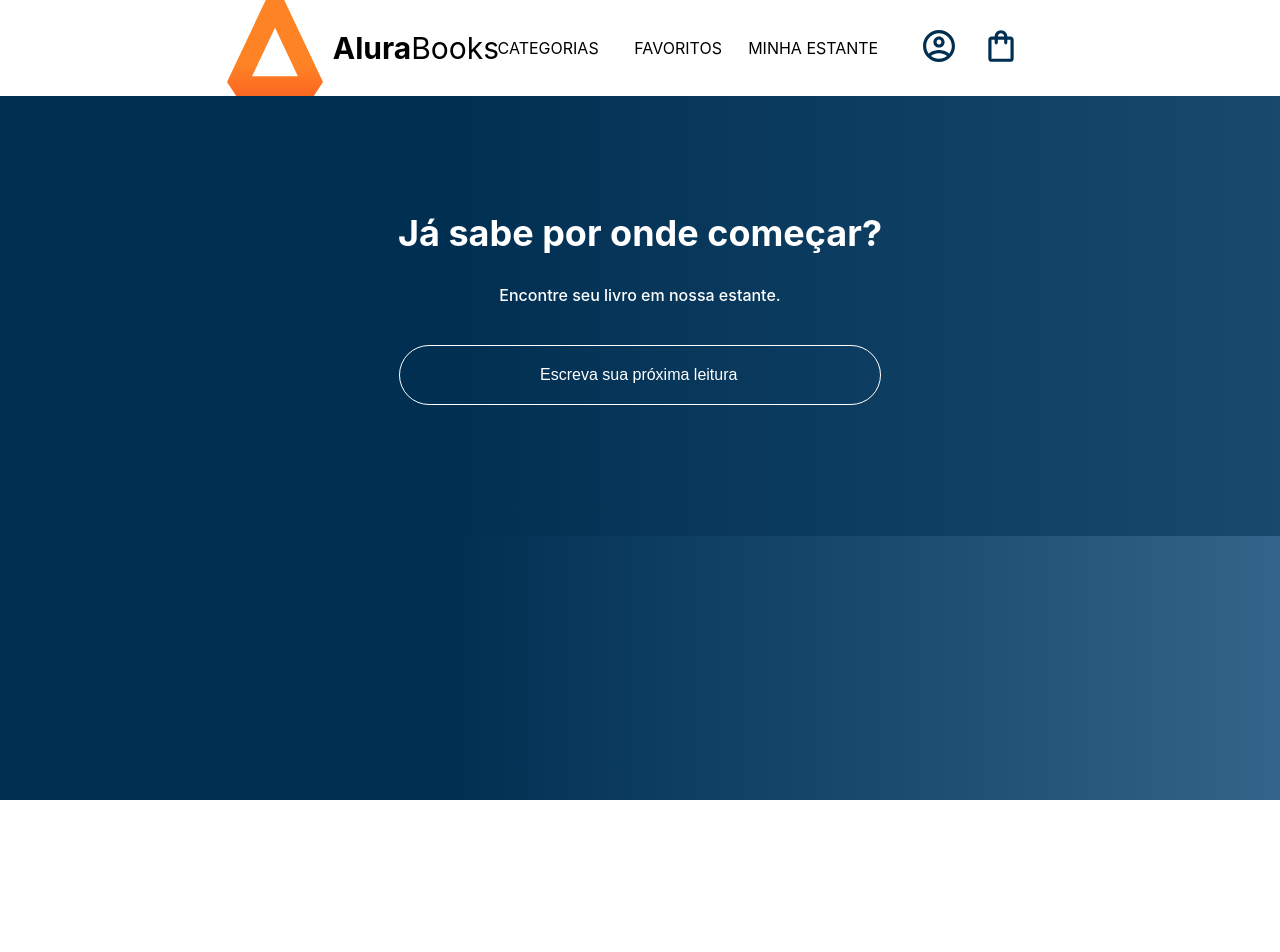
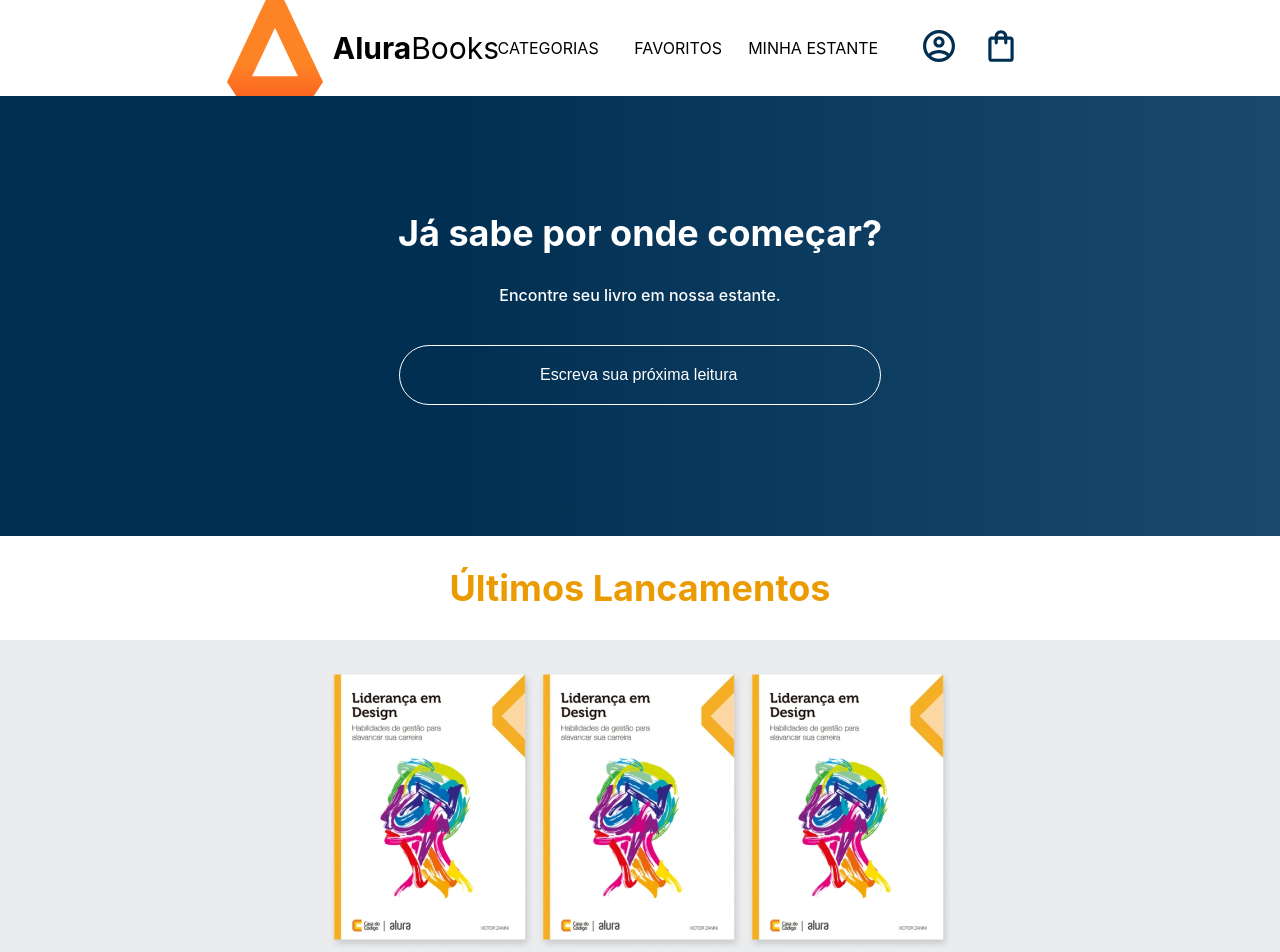
Before and after one commit to ggrando/alura-books, a React (Create React App) app: page / in a window 1280 px wide. Shown: the top 952 px of the page. Before the commit the page ends 800 px from the top, so only its background shows below. Built offline with nearby package versions, Linux system fonts and the light colour scheme.

Commit message:
aula de props

```diff
--- a/src/App.js
+++ b/src/App.js
@@ -1,6 +1,7 @@
 import Header from './componentes/Header'
 import Pesquisa from './componentes/Pesquisa'
 import styled from 'styled-components'
+import UltimosLancamentos from './componentes/UltimosLancamentos'
 
 const AppContainer = styled.div`
   width: 100vw;
@@ -14,8 +15,8 @@
     <AppContainer>
       <Header />
       <Pesquisa />
+      <UltimosLancamentos />
     </AppContainer>
-
   );
 }
 
--- a/src/componentes/Pesquisa/index.js
+++ b/src/componentes/Pesquisa/index.js
@@ -25,12 +25,35 @@
 margin-bottom: 40px;
 `
 
+const Resultado = styled.div`
+    display: flex;
+    justify-content: center;
+    align-items: center;
+    margin-bottom: 20px;
+    cursor: pointer;
+    p {
+        width: 200px;
+    }
+    img {
+        width: 100px;
+    }
+    &:hover {
+        border: 1px solid white;
+    }
+`
+
+
 function Pesquisa() {
   const [livrosPesquisados, setLivrosPesquisados] = useState([])
+
+
+
   return (
-    <PesquisaContainer>
+    <PesquisaContainer >
       <Titulo>Já sabe por onde começar?</Titulo>
       <Subtitulo>Encontre seu livro em nossa estante.</Subtitulo>
+
+
       <Input
         placeholder="Escreva sua próxima leitura"
         onBlur={evento => {
@@ -39,13 +62,16 @@
           setLivrosPesquisados(resultadoPesquisa)
         }}
       />
-      {livrosPesquisados.map(livro => (
-        <div>
-          <p>{livro.nome}</p>
-          <img src={livro.src} />
-        </div>
-      ))}
-    </PesquisaContainer>
+      {
+
+        livrosPesquisados.map(livro => (
+          < Resultado>
+            <p>{livro.nome}</p>
+            <img src={livro.src} alt={livro.nome} />
+          </Resultado>
+        ))
+      }
+    </PesquisaContainer >
   )
 }
 
--- /dev/null
+++ b/src/componentes/UltimosLancamentos/dadosUltimosLancamentos.jsx
@@ -0,0 +1,7 @@
+import livro from '../../imagens/livro.png'
+
+export const livros = [
+  { nome: 'Liderança em design', id: 1, src: livro },
+  { nome: 'Use a cabeça', id: 5, src: livro },
+  { nome: 'fonte de dados', id: 6, src: livro },
+]
--- /dev/null
+++ b/src/componentes/UltimosLancamentos/index.jsx
@@ -0,0 +1,43 @@
+import { livros } from './dadosUltimosLancamentos'
+import styled from 'styled-components'
+
+const UltimosLancamentosContainer = styled.section`
+    background-color: #EBECEE;
+    padding-bottom: 20px;
+    display: flex;
+    flex-direction: column;
+`
+
+const Titulo = styled.h2`
+    width: 100%;
+    padding: 30px 0;
+    background-color: #FFF;
+    color: #EB9B00;
+    font-size: 36px;
+    text-align: center;
+    margin: 0;
+`
+
+const NovosLivrosContainer = styled.div`
+    margin-top: 30px;
+    display: flex;
+    width: 100%;
+    justify-content: center;
+    cursor: pointer;
+`
+
+function UltimosLancamentos() {
+  return (
+    <UltimosLancamentosContainer>
+      <Titulo>Últimos Lancamentos</Titulo>
+      <NovosLivrosContainer>
+        {
+          livros.map(livro => (
+            <img src={livro.src} />
+          ))}
+      </NovosLivrosContainer>
+    </UltimosLancamentosContainer>
+  )
+}
+
+export default UltimosLancamentos
```
